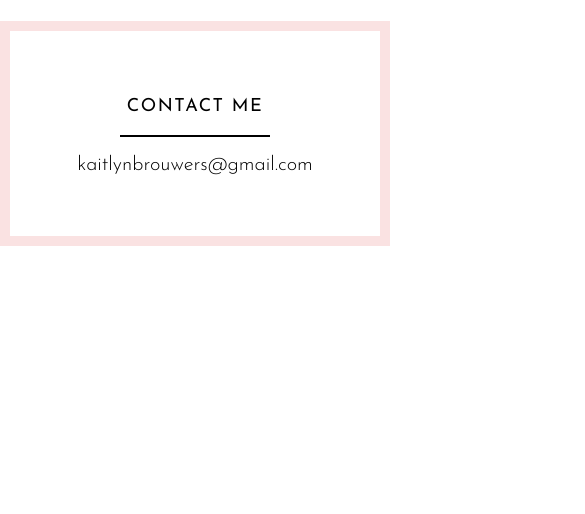
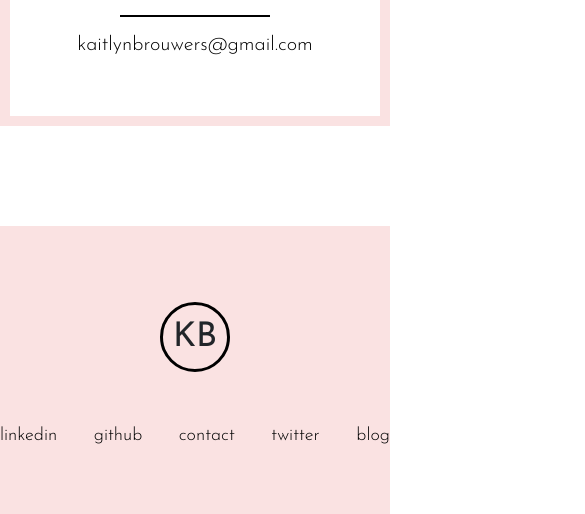
Before and after one commit to KaitlynBro/portfolio-new2019, a website: page index.html in a window 390 px wide. Shown: the part 3714-4228 px from the top of the page, 585 px wide, since content can reach past the window. Before the commit the page ends 4010 px from the top, so only its background shows below. Drawn offline with nearby package versions, Linux system fonts and the light colour scheme.

Commit message:
responsive next

```diff
--- a/dev/styles/main.scss
+++ b/dev/styles/main.scss
@@ -13,8 +13,8 @@
 
 @-webkit-keyframes nod {
 	0%{ transform: rotate(0); }
-	50%{ transform: rotate(30deg); }
-	100%{ transform: rotate(-30deg); }
+	50%{ transform: rotate(10deg); }
+	100%{ transform: rotate(30deg); }
 }
 
 //   -webkit-animation: expand 5s infinite; /* Safari 4.0 - 8.0 */
@@ -146,13 +146,12 @@ body {
 				position: absolute;
 				right: 250px;
 				top: 66%;
-				animation: nod 5s infinite;
 				padding:0;
 			}
 			.skill-item {
 				flex: 0 0 auto;
-				width: 170px;
-				height: 170px;
+				width: 130px;
+				height: 130px;
 				background-color: $white;
 				display: flex;
 				justify-content: center;
@@ -166,14 +165,10 @@ body {
 				p {
 					margin: 10px 0 0px;
 				}
-				&.animated {
-					animation: nod 4s ease;
-				}
 				span {
-					height:70px;
 					img {
-						width: 70px;
-						height: 70px;
+						width: 40px;
+						height: 40px;
 					}
 				}
 			}
@@ -612,3 +607,43 @@ header {
 		}
 	}
 }
+
+footer {
+	margin:100px 0;
+	.footer-content {
+		max-width: 1390px;
+		min-height: 300px;
+		height: 100%;;
+		background-color: $pink;
+		margin:0 auto;
+		display: flex;
+		flex-direction: column;
+		justify-content: center;
+		align-items:center;
+		.footer-top {
+			margin-bottom: 50px;
+			.logo-letter {
+				font-size: 34px;
+				font-weight: 400;
+				top: 50%;
+				width: 70px;
+				height: 70px;
+				border: 3px solid $black;
+				border-radius: 50%;
+				display: flex;
+				justify-content: center;
+				align-items: center;
+			}
+		}
+		.footer-bottom {
+			width:100%;
+			max-width: 430px;
+			display: flex;
+			justify-content: space-between;
+			a {
+				color:$black;
+				font-size: 18px;
+			}
+		}
+	}
+}
--- a/index.html
+++ b/index.html
@@ -148,7 +148,7 @@
 				<div class="skill-col col-lg-2 col-sm-12">
 					<div class="skill-item">
 						<span><img src="../assets/responsive.svg" alt=""></span>
-						<p>Responsive Design</p>
+						<p>Responsive <br> Design</p>
 					</div>
 					<div class="skill-item">
 						<span><img src="../assets/bootstrap.svg" alt=""></span>
@@ -243,6 +243,40 @@
 				</a>
 			</div>
 		</section>
+		<footer>
+			<div class="footer-content">
+				<div class="footer-top">
+					<span class="logo-letter">KB</span>
+				</div>
+				<div class="footer-bottom">
+					<span class="social-container">
+						<a href="https://www.linkedin.com/in/katie-brouwers" target="_blank">
+							<span>linkedin</span>
+						</a>
+					</span>
+					<span class="social-container">
+						<a href="https://github.com/KaitlynBro" target="_blank">
+							<span>github</span>
+						</a>
+					</span>
+					<span class="social-container">
+						<a href="mailto:kaitlynbrouwers@gmail.com">
+							<span>contact</span>
+						</a>
+					</span>
+					<span class="social-container">
+						<a href="https://twitter.com/kaitlynbrouwers" target="_blank">
+							<span>twitter</span>
+						</a>
+					</span>
+					<span class="social-container">
+						<a href="https://medium.com/@katiebrouwers" target="_blank">
+							<span>blog</span>
+						</a>
+					</span>
+				</div>
+			</div>
+		</footer>
 	</main>
 	<script src="/public/scripts/app.js"></script>
 	<script src="https://code.jquery.com/jquery-3.2.1.slim.min.js" integrity="sha384-KJ3o2DKtIkvYIK3UENzmM7KCkRr/rE9/Qpg6aAZGJwFDMVNA/GpGFF93hXpG5KkN" crossorigin="anonymous"></script>
--- a/public/styles/style.css
+++ b/public/styles/style.css
@@ -145,11 +145,11 @@ legend, button::-moz-focus-inner, input::-moz-focus-inner {
     -webkit-transform: rotate(0);
             transform: rotate(0); }
   50% {
+    -webkit-transform: rotate(10deg);
+            transform: rotate(10deg); }
+  100% {
     -webkit-transform: rotate(30deg);
-            transform: rotate(30deg); }
-  100% {
-    -webkit-transform: rotate(-30deg);
-            transform: rotate(-30deg); } }
+            transform: rotate(30deg); } }
 
 body {
   cursor: crosshair;
@@ -305,15 +305,13 @@ body {
         position: absolute;
         right: 250px;
         top: 66%;
-        -webkit-animation: nod 5s infinite;
-                animation: nod 5s infinite;
         padding: 0; }
       .skills-section .skills-wrapper .skill-col .skill-item {
         -webkit-box-flex: 0;
             -ms-flex: 0 0 auto;
                 flex: 0 0 auto;
-        width: 170px;
-        height: 170px;
+        width: 130px;
+        height: 130px;
         background-color: #fff;
         display: -webkit-box;
         display: -ms-flexbox;
@@ -335,14 +333,9 @@ body {
         text-align: center; }
         .skills-section .skills-wrapper .skill-col .skill-item p {
           margin: 10px 0 0px; }
-        .skills-section .skills-wrapper .skill-col .skill-item.animated {
-          -webkit-animation: nod 4s ease;
-                  animation: nod 4s ease; }
-        .skills-section .skills-wrapper .skill-col .skill-item span {
-          height: 70px; }
-          .skills-section .skills-wrapper .skill-col .skill-item span img {
-            width: 70px;
-            height: 70px; }
+        .skills-section .skills-wrapper .skill-col .skill-item span img {
+          width: 40px;
+          height: 40px; }
 
 .about-wrapper {
   padding: 50px 0; }
@@ -783,3 +776,56 @@ header {
               justify-content: center;
       background-color: #000;
       top: 100%; }
+
+footer {
+  margin: 100px 0; }
+  footer .footer-content {
+    max-width: 1390px;
+    min-height: 300px;
+    height: 100%;
+    background-color: #FAE2E2;
+    margin: 0 auto;
+    display: -webkit-box;
+    display: -ms-flexbox;
+    display: flex;
+    -webkit-box-orient: vertical;
+    -webkit-box-direction: normal;
+        -ms-flex-direction: column;
+            flex-direction: column;
+    -webkit-box-pack: center;
+        -ms-flex-pack: center;
+            justify-content: center;
+    -webkit-box-align: center;
+        -ms-flex-align: center;
+            align-items: center; }
+    footer .footer-content .footer-top {
+      margin-bottom: 50px; }
+      footer .footer-content .footer-top .logo-letter {
+        font-size: 34px;
+        font-weight: 400;
+        top: 50%;
+        width: 70px;
+        height: 70px;
+        border: 3px solid #000;
+        border-radius: 50%;
+        display: -webkit-box;
+        display: -ms-flexbox;
+        display: flex;
+        -webkit-box-pack: center;
+            -ms-flex-pack: center;
+                justify-content: center;
+        -webkit-box-align: center;
+            -ms-flex-align: center;
+                align-items: center; }
+    footer .footer-content .footer-bottom {
+      width: 100%;
+      max-width: 430px;
+      display: -webkit-box;
+      display: -ms-flexbox;
+      display: flex;
+      -webkit-box-pack: justify;
+          -ms-flex-pack: justify;
+              justify-content: space-between; }
+      footer .footer-content .footer-bottom a {
+        color: #000;
+        font-size: 18px; }
```
